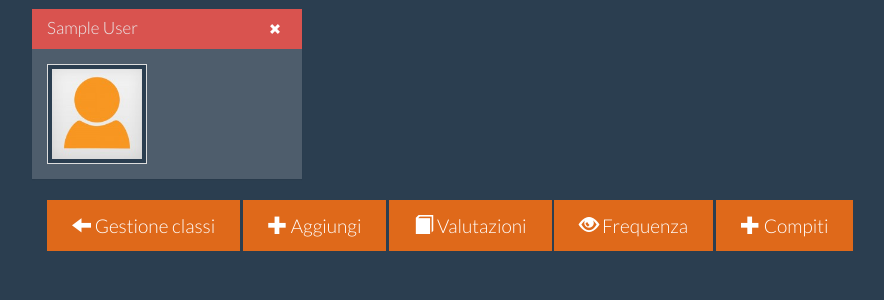
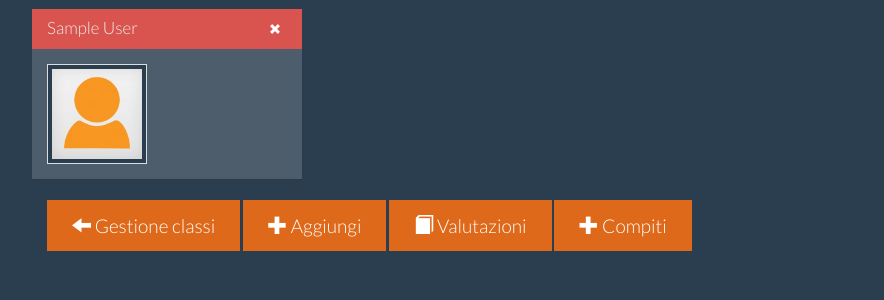
Before and after one commit to oss6/sigil, a Django app: template tkit_app/templates/students.html in a window 1280 px wide. Shown: the part 179-479 px from the top of the page, without its empty margins (8-892 px from the left). Run offline with Django 3.2, Linux system fonts and the light colour scheme; the template is opened without the code that fills it: most values are stand-ins (such as "Sample title", 1, 10 or a date in 2020); some libraries are stand-ins or nearby versions.

Commit message:
Mods to ss

```diff
--- a/tkit_app/templates/students.html
+++ b/tkit_app/templates/students.html
@@ -59,9 +59,6 @@
                 <a href="/classes/{{ class.pk }}/gradebook/" class="btn btn-lg btn-primary">
                     <span class="glyphicon glyphicon-book"></span> Valutazioni
                 </a>
-                <a href="/classes/{{ class.pk }}/attendance/" class="btn btn-lg btn-primary">
-                    <span class="glyphicon glyphicon-eye-open"></span> Frequenza
-                </a>
                 <a href="/classes/{{ class.pk }}/homework/" class="btn btn-lg btn-primary">
                     <span class="glyphicon glyphicon-plus"></span> Compiti
                 </a>
```
Also changed, not shown: 1 other file.
